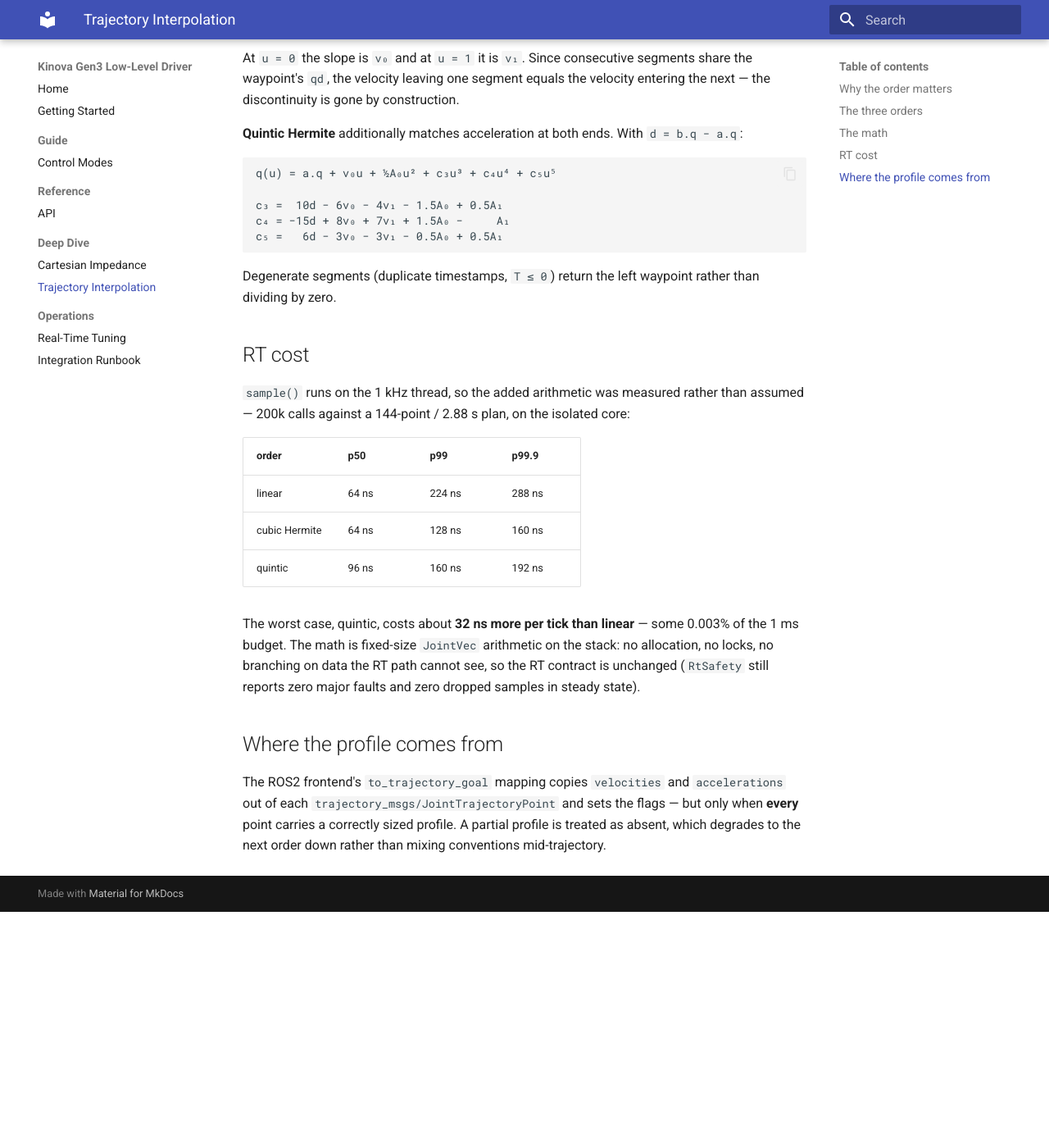
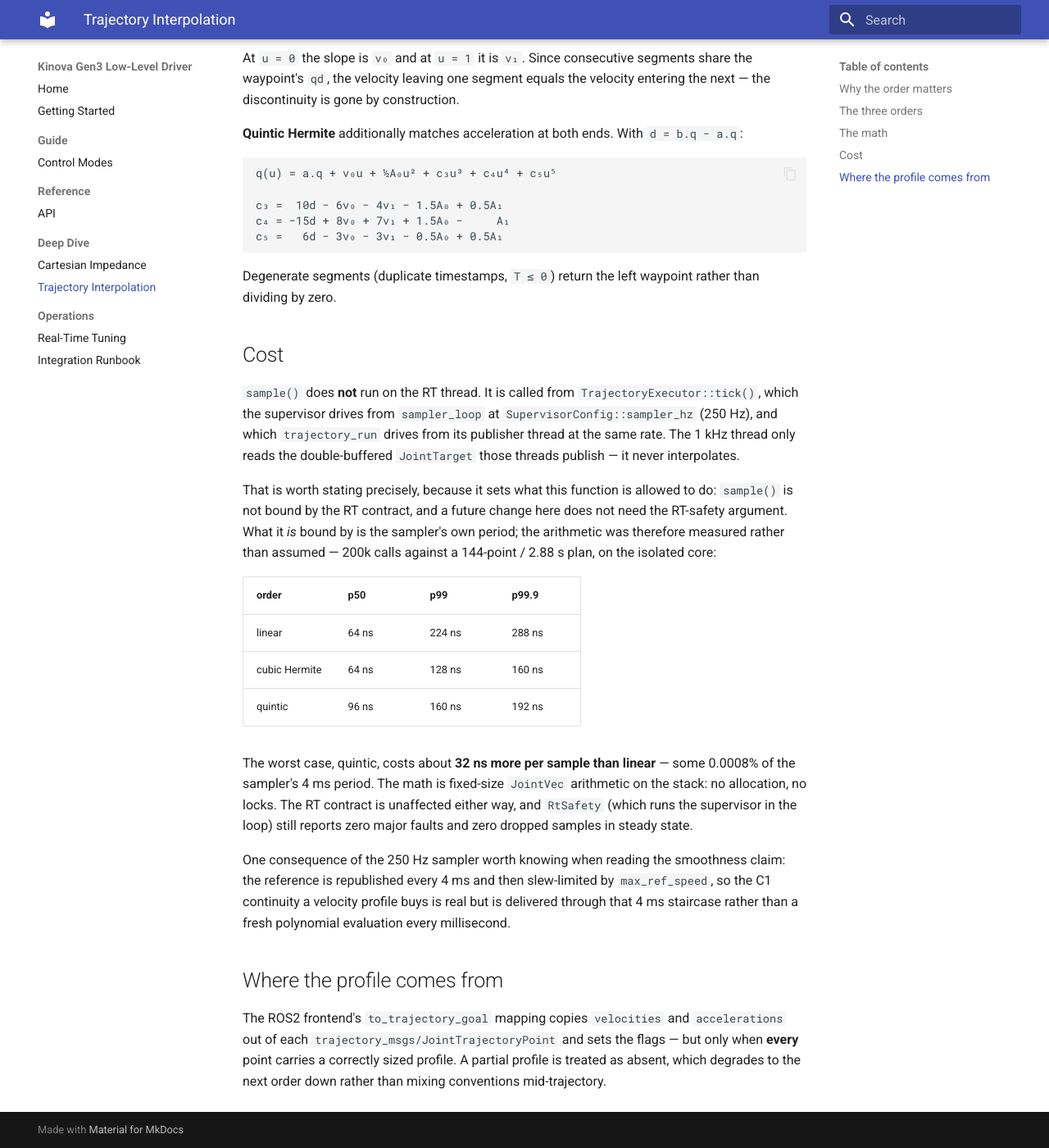
Before and after one commit to rammp-org/kinova-gen3-driver, an MkDocs documentation site: the page built from docs/deep-dive/trajectory-interpolation.md, in a window 1280 px wide and 1400 px high, scrolled down 1602 px. Shown: the whole window at 82% size. Built offline with MkDocs 1.6.1 and Material for MkDocs 9.7.7, drawn with Linux system fonts in a browser that asks for light colours; before the commit the page ends 2714 px from its top, so only the background shows below that.

Commit message:
docs(deep-dive): sample() runs on the 250 Hz sampler, not the RT thread
The RT-cost section claimed "sample() runs on the 1 kHz thread", and the whole
budget framing rested on it. It does not. sample() is reached only through
TrajectoryExecutor::tick(), which Supervisor::sampler_loop drives at
SupervisorConfig::sampler_hz = 250, and which trajectory_run drives from its
publisher thread at the same rate. The RT thread reads the double-buffered
JointTarget those produce; JointPositionMode/JointImpedanceMode never call
sample().

This matters more than a wrong number would. The RT boundary is this repo's
central invariant, so a deep-dive asserting the wrong side of it is what the
next person will believe when deciding what sample() may do -- and they would
either refuse a legitimate change or, worse, trust the same claim about a
function that really is on the RT path.

Restates the measured cost against the sampler's 4 ms period, and adds the
consequence that follows: the C1 continuity a velocity profile buys is real but
arrives through a 250 Hz staircase that is then slew-limited by max_ref_speed,
not as a fresh polynomial evaluation every millisecond.

Found in review of #14. Docs only -- no behaviour change; 131 tests and the 6
RtSafety cases still pass on the Jetson.

Co-Authored-By: Claude Opus 5 (1M context) <noreply@anthropic.com>
Claude-Session: https://claude.ai/code/session_0112LCCTtvxs6ZGndBBmhutD

```diff
--- a/docs/deep-dive/trajectory-interpolation.md
+++ b/docs/deep-dive/trajectory-interpolation.md
@@ -83,11 +83,19 @@ c₅ =   6d − 3v₀ − 3v₁ − 0.5A₀ + 0.5A₁
 Degenerate segments (duplicate timestamps, `T ≤ 0`) return the left waypoint
 rather than dividing by zero.
 
-## RT cost
+## Cost
 
-`sample()` runs on the 1 kHz thread, so the added arithmetic was measured rather
-than assumed — 200k calls against a 144-point / 2.88 s plan, on the isolated
-core:
+`sample()` does **not** run on the RT thread. It is called from
+`TrajectoryExecutor::tick()`, which the supervisor drives from `sampler_loop` at
+`SupervisorConfig::sampler_hz` (250 Hz), and which `trajectory_run` drives from
+its publisher thread at the same rate. The 1 kHz thread only reads the
+double-buffered `JointTarget` those threads publish — it never interpolates.
+
+That is worth stating precisely, because it sets what this function is allowed
+to do: `sample()` is not bound by the RT contract, and a future change here does
+not need the RT-safety argument. What it *is* bound by is the sampler's own
+period; the arithmetic was therefore measured rather than assumed — 200k calls
+against a 144-point / 2.88 s plan, on the isolated core:
 
 | order | p50 | p99 | p99.9 |
 | --- | --- | --- | --- |
@@ -95,11 +103,17 @@ core:
 | cubic Hermite | 64 ns | 128 ns | 160 ns |
 | quintic | 96 ns | 160 ns | 192 ns |
 
-The worst case, quintic, costs about **32 ns more per tick than linear** — some
-0.003% of the 1 ms budget. The math is fixed-size `JointVec` arithmetic on the
-stack: no allocation, no locks, no branching on data the RT path cannot see, so
-the RT contract is unchanged (`RtSafety` still reports zero major faults and zero
-dropped samples in steady state).
+The worst case, quintic, costs about **32 ns more per sample than linear** —
+some 0.0008% of the sampler's 4 ms period. The math is fixed-size `JointVec`
+arithmetic on the stack: no allocation, no locks. The RT contract is unaffected
+either way, and `RtSafety` (which runs the supervisor in the loop) still reports
+zero major faults and zero dropped samples in steady state.
+
+One consequence of the 250 Hz sampler worth knowing when reading the smoothness
+claim: the reference is republished every 4 ms and then slew-limited by
+`max_ref_speed`, so the C1 continuity a velocity profile buys is real but is
+delivered through that 4 ms staircase rather than a fresh polynomial evaluation
+every millisecond.
 
 ## Where the profile comes from
 
```
